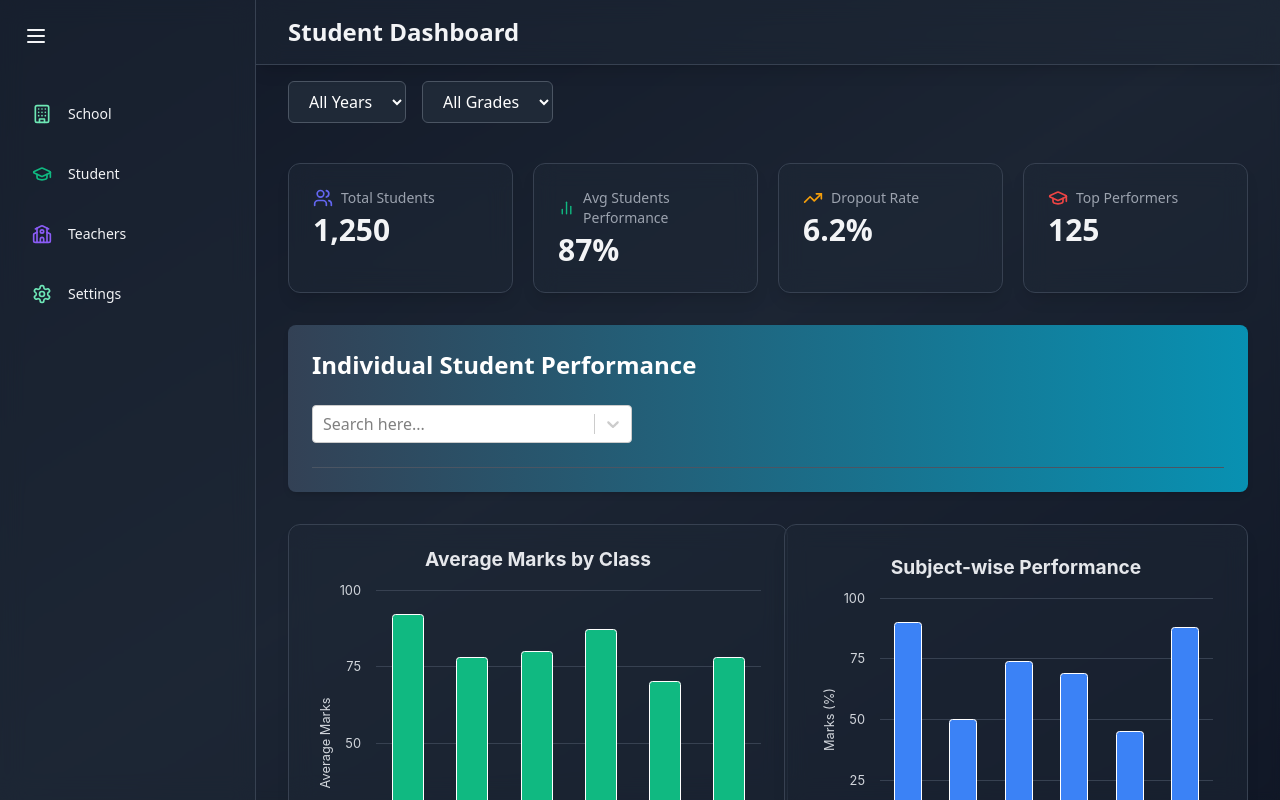
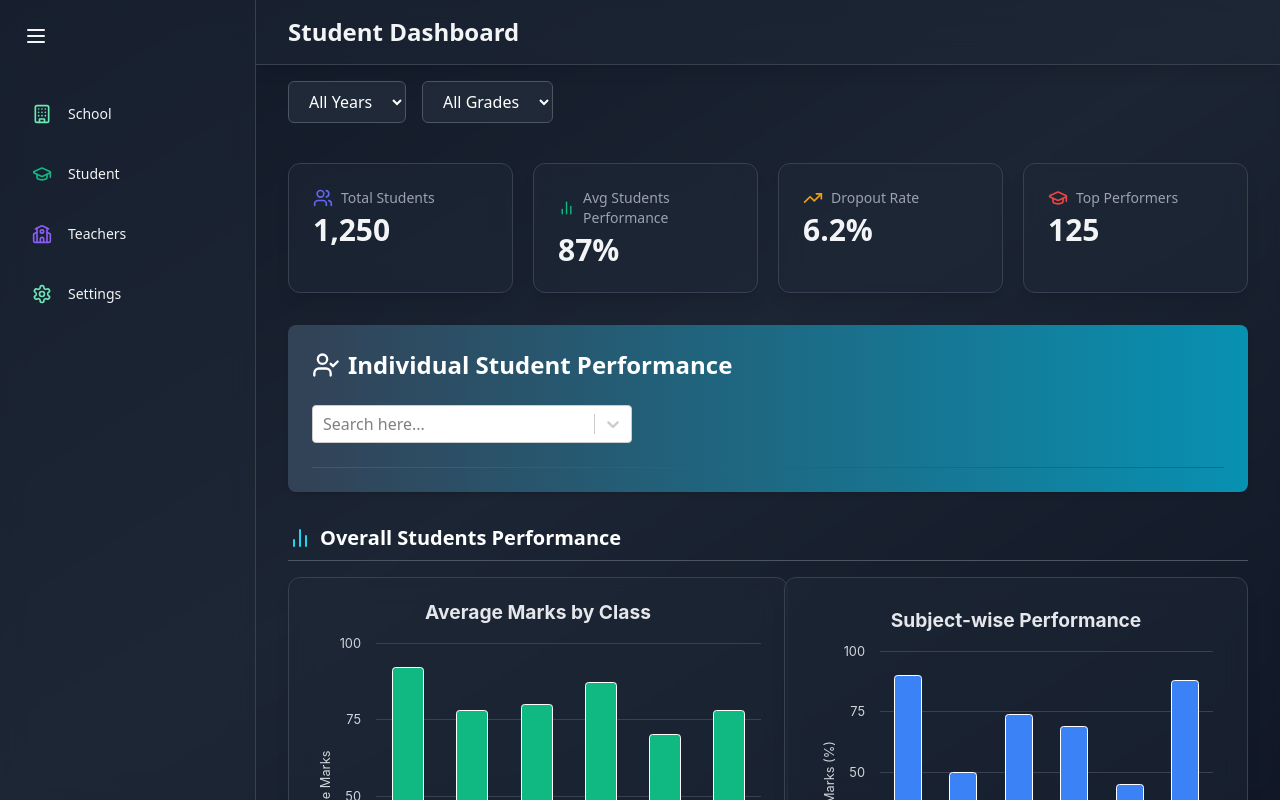
Before and after one commit to mudassirms/MaverickIgnite, a React (Vite) app: page /student in a window 1280 px wide. Built offline with nearby package versions, Linux system fonts and the light colour scheme.

Commit message:
updated headings

```diff
--- a/src/components/Student/StudentProfileDashboard.jsx
+++ b/src/components/Student/StudentProfileDashboard.jsx
@@ -1,5 +1,6 @@
 import { useState } from "react";
 import Select from "react-select";
+import { UserCheck } from "lucide-react";
 import FinalExamPerformance from "./FinalExamPerformance";
 import InternalExamPerformance from "./InternalExamPerformance";
 import AttendanceIndicator from "./AttendanceIndicator";
@@ -927,20 +928,26 @@ const students = [
 
     return (
 <div className="bg-gradient-to-r from-slate-700 to-cyan-600 rounded-lg shadow-md p-6 space-y-6">
-<h2 className="text-2xl font-bold text-white mb-4">Individual Student Performance</h2>
+  <div className="flex items-center gap-2 text-2xl font-bold text-white mb-4">
+    <UserCheck className="w-7 h-7 text-white" />
+    <h2>Individual Student Performance</h2>
+  </div>
 
         {/* Student Selector */}
         <div className="mb-4 max-w-xs">
   <Select
-            options={students}
+    options={[{ label: "Select Student", value: "" }, ...students]}
     value={selectedStudent}
-            onChange={setSelectedStudent}
+    onChange={(option) =>
+      option.value === "" ? setSelectedStudent(null) : setSelectedStudent(option)
+    }
     placeholder="Search here..."
     className="text-black"
     isSearchable
     noOptionsMessage={() => "Type to search..."}
   />
 </div>
+
 
         {/* Student Profile */}
         {selectedStudent && (
--- a/src/pages/StudentPage.jsx
+++ b/src/pages/StudentPage.jsx
@@ -96,22 +96,30 @@ const StudentPage = () => {
   <StudentPerformanceDashboard />
 </div>
 
+{/* Overall Dashboard Heading */}
+<div className="flex items-center gap-2 text-xl font-semibold text-white mb-4 border-b border-gray-600 pb-2">
+  <BarChart2 className="w-6 h-6 text-cyan-400" />
+  <h2>Overall Students Performance</h2>
+</div>
+
 <div className='grid grid-cols-1 lg:grid-cols-2 gap-8 mb-8'>
   <AverageMarksByClass year={selectedYear} grade={selectedGrade} />
   <SubjectWisePerformance year={selectedYear} grade={selectedGrade} />
 </div>
+
 <div className='grid grid-cols-1 lg:grid-cols-2 gap-8 mb-8'>
   <GenderWisePerformance year={selectedYear} grade={selectedGrade} />
   <PerformanceByParentEducation year={selectedYear} grade={selectedGrade} />
   <PerformanceByReligionCast year={selectedYear} grade={selectedGrade} />
   <PerformanceByMotherTongue year={selectedYear} grade={selectedGrade} />
 </div>
+
 <div className='grid grid-cols-1 lg:grid-cols-2 gap-8 mb-8'>
   <TopPerformingStudents year={selectedYear} grade={selectedGrade} />
   <StudentAttendanceVsMarks year={selectedYear} grade={selectedGrade} />
   {/* <DropOutRate year={selectedYear} grade={selectedGrade} /> */}
-          <ExtracurricularActivities year = {selectedYear} grade={selectedGrade}/>
-          <PassFailRatio year={selectedYear} grade = {selectedGrade}/>
+  <ExtracurricularActivities year={selectedYear} grade={selectedGrade} />
+  <PassFailRatio year={selectedYear} grade={selectedGrade} />
 </div>
       </main>
     </div>
```
Lines whose indentation alone changed are shown as unchanged.
